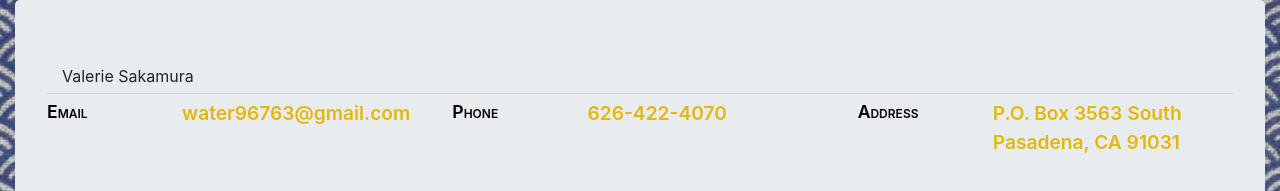
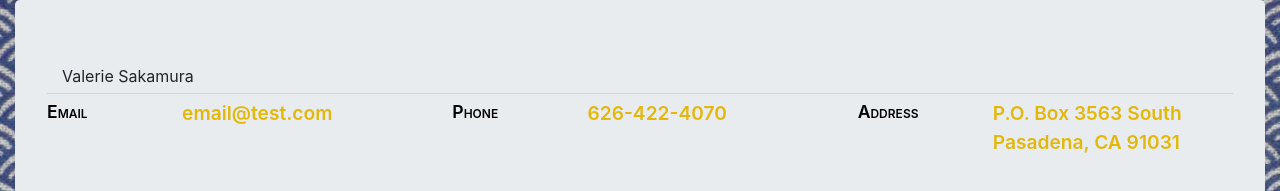
Before and after one commit to water96763/Portfolio, a plain HTML site: page index.html in a window 1280 px wide. Shown: the top 191 px of the page. Drawn offline with nearby package versions, Linux system fonts and the light colour scheme; a script that the page names is missing; a web font is replaced by a local one.

```diff
--- a/index.html
+++ b/index.html
@@ -32,7 +32,7 @@
                             <span class="ubh-jumbotron-label">Email</span>
                           </div>
                           <div class="col-lg-8 col-md-7 col-xs-8">
-                            <span class="ubh-jumbotron-value">water96763@gmail.com</span>
+                            <span class="ubh-jumbotron-value">email@test.com</span>
                           </div>
                         </div>
                       </div>
```
